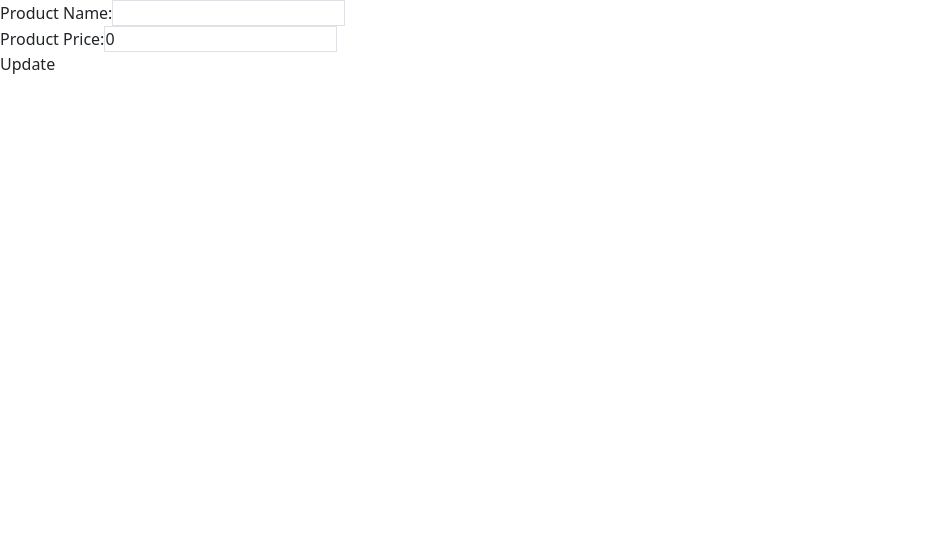
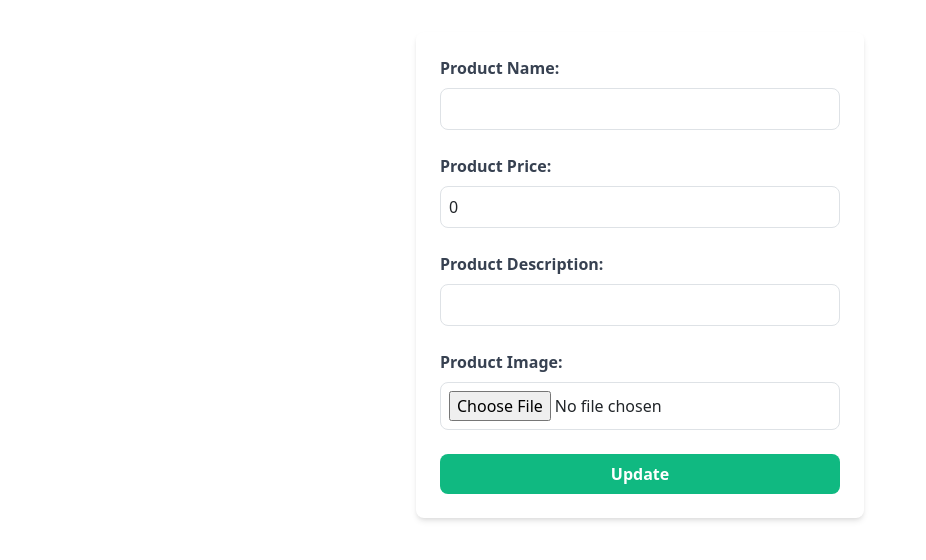
Before and after one commit to lenialeb/angularN, an Angular app: page /updatePro/1 in a window 1280 px wide. Shown: the top 560 px of the page, without its empty margins (0-926 px from the left). Built offline with nearby package versions, Linux system fonts and the light colour scheme; no server answers.

Commit message:
edit the productUpdate and userUpdate functionality by adding description and image and styling, also the services

```diff
--- a/src/app/admin/product-add/product-add.component.ts
+++ b/src/app/admin/product-add/product-add.component.ts
@@ -83,6 +83,7 @@ export class ProductAddComponent {
       this.productService.addProduct(this.product).subscribe(
         (res: any) => {
           console.log("Product added successfully", res);
+          alert("Product added successfully");
           this.router.navigateByUrl('admin');
         },
         (error) => {
--- a/src/app/admin/product-update-form/product-update-form.component.html
+++ b/src/app/admin/product-update-form/product-update-form.component.html
@@ -1,12 +1,55 @@
-<form >
+<form class="max-w-md mx-auto p-6 bg-white rounded-lg shadow-md mt-8" (ngSubmit)="save()">
+  <div class="mb-4">
+    <label for="name" class="block text-gray-700 font-semibold mb-2">Product Name:</label>
+    <input
+      class="border border-gray-300 rounded-lg p-2 w-full focus:outline-none focus:ring-2 focus:ring-green-500"
+      type="text"
+      id="name"
+      [(ngModel)]="product.name"
+      name="name"
+      required
+    />
+  </div>
 
-    <div>
-      <label for="name">Product Name:</label>
-      <input class="border" type="text" id="name" [(ngModel)]="product.name" name="name" required />
-    </div>
-    <div>
-      <label for="price">Product Price:</label>
-      <input class="border" type="number" id="price" [(ngModel)]="product.price" name="price" required />
-    </div>
-    <button type="submit" (click)="save()">Update</button>
-  </form>
+  <div class="mb-4">
+    <label for="price" class="block text-gray-700 font-semibold mb-2">Product Price:</label>
+    <input
+      class="border border-gray-300 rounded-lg p-2 w-full focus:outline-none focus:ring-2 focus:ring-green-500"
+      type="number"
+      id="price"
+      [(ngModel)]="product.price"
+      name="price"
+      required
+    />
+  </div>
+
+  <div class="mb-4">
+    <label for="description" class="block text-gray-700 font-semibold mb-2">Product Description:</label>
+    <input
+      class="border border-gray-300 rounded-lg p-2 w-full focus:outline-none focus:ring-2 focus:ring-green-500"
+      type="text"
+      id="description"
+      [(ngModel)]="product.description"
+      name="description"
+      required
+    />
+  </div>
+
+  <div class="mb-4">
+    <label for="image" class="block text-gray-700 font-semibold mb-2">Product Image:</label>
+    <input
+      class="border border-gray-300 rounded-lg p-2 w-full focus:outline-none focus:ring-2 focus:ring-green-500"
+      type="file"
+      id="image"
+      (change)="onFileSelected($event)"
+      required
+    />
+  </div>
+
+  <button
+    type="submit"
+    class="w-full bg-green-500 text-white font-semibold py-2 rounded-lg hover:bg-green-600 transition duration-300"
+  >
+    Update
+  </button>
+</form>
--- a/src/app/admin/product-update-form/product-update-form.component.ts
+++ b/src/app/admin/product-update-form/product-update-form.component.ts
@@ -1,36 +1,98 @@
+// import { Component, inject } from '@angular/core';
+// import { ProductService } from '../../product.service';
+// import { ActivatedRoute, Router } from '@angular/router';
+// import { FormsModule } from '@angular/forms';
+// interface Product {
+//   id: string;
+//   name: string;
+//   price: number;
+//   description: string;
+//   image: string;
+// }
+// @Component({
+//   selector: 'app-product-update-form',
+//   imports: [FormsModule],
+//   templateUrl: './product-update-form.component.html',
+//   styleUrl: './product-update-form.component.css'
+// })
+// export class ProductUpdateFormComponent {
+
+//   product: Product = { id: '', name: '', price: 0, description: '', image: '' }; // Initialize with empty values
+// router=inject(Router);
+//   constructor(
+//     private route: ActivatedRoute,
+//     private productService: ProductService
+//   ) {}
+
+//   ngOnInit(): void {
+//     const productId = this.route.snapshot.paramMap.get('id');
+//     console.log("Product ID from route:", productId); // Log the product ID to the console
+
+//     if (productId) {
+//       this.productService.getProductById(productId).subscribe((data: Product[]) => { // Expect array response
+//         if (data.length > 0) {
+//           this.product = data[0]; // Assign the first product in the array to the product object
+//           console.log("Fetched product data:", this.product); // Log the product data to the console
+//         } else {
+//           console.error("No product found in the response.");
+//         }
+//       }, (error) => {
+//         console.error("Error fetching product:", error);
+//       });
+//     } else {
+//       console.error("No product ID found in route parameters.");
+//     }
+//   }
+
+//   save() {
+//     // Logic to save the updated product
+//     this.productService.updateProduct(this.product.id, { name: this.product.name, price: this.product.price }).subscribe(() => {
+//       console.log('Product updated successfully');
+//       this.router.navigateByUrl('admin');
+//       // Optionally redirect or show a success message
+//     });
+//   }
+// }
 import { Component, inject } from '@angular/core';
 import { ProductService } from '../../product.service';
 import { ActivatedRoute, Router } from '@angular/router';
 import { FormsModule } from '@angular/forms';
+import { StorageService } from '../../storage.service';
+
 interface Product {
   id: string;
   name: string;
   price: number;
+  description: string;
+  image: string;
 }
+
 @Component({
   selector: 'app-product-update-form',
   imports: [FormsModule],
   templateUrl: './product-update-form.component.html',
-  styleUrl: './product-update-form.component.css'
+  styleUrls: ['./product-update-form.component.css']
 })
 export class ProductUpdateFormComponent {
+  product: Product = { id: '', name: '', price: 0, description: '', image: '' };
+  private selectedFile: File | null = null; // To store the selected file
+  router = inject(Router);
 
-  product: Product = { id: '', name: '', price: 0 };
-router=inject(Router);
   constructor(
     private route: ActivatedRoute,
-    private productService: ProductService
+    private productService: ProductService,
+    private imageService: StorageService // Assuming you have a service for handling image uploads
   ) {}
 
   ngOnInit(): void {
     const productId = this.route.snapshot.paramMap.get('id');
-    console.log("Product ID from route:", productId); // Log the product ID to the console
+    console.log("Product ID from route:", productId);
 
     if (productId) {
-      this.productService.getProductById(productId).subscribe((data: Product[]) => { // Expect array response
+      this.productService.getProductById(productId).subscribe((data: Product[]) => {
         if (data.length > 0) {
-          this.product = data[0]; // Assign the first product in the array to the product object
-          console.log("Fetched product data:", this.product); // Log the product data to the console
+          this.product = data[0];
+          console.log("Fetched product data:", this.product);
         } else {
           console.error("No product found in the response.");
         }
@@ -42,12 +104,46 @@ router=inject(Router);
     }
   }
 
+  onFileSelected(event: Event) {
+    const input = event.target as HTMLInputElement;
+    if (input.files && input.files.length > 0) {
+      this.selectedFile = input.files[0]; // Store the selected file
+    }
+  }
+
   save() {
-    // Logic to save the updated product
-    this.productService.updateProduct(this.product.id, { name: this.product.name, price: this.product.price }).subscribe(() => {
-      console.log('Product updated successfully');
-      this.router.navigateByUrl('admin');
-      // Optionally redirect or show a success message
-    });
+    const productData = {
+      name: this.product.name,
+      price: this.product.price,
+      description: this.product.description,
+      image: this.product.image // Keep the existing image URL
+    };
+
+    // If you want to handle image upload separately, call another method here
+    if (this.selectedFile) {
+      this.imageService.upload(this.selectedFile).subscribe((imageUrl: string) => {
+        productData.image = imageUrl; // Add image URL to product data after upload
+
+        // Now update the product with the new image URL
+        this.productService.updateProduct(this.product.id, productData).subscribe(() => {
+          console.log("updated data",productData)
+          console.log('Product updated successfully');
+
+          this.router.navigateByUrl('admin');
+        }, (error) => {
+          console.error("Error updating product:", error);
+        });
+      }, (error) => {
+        console.error("Error uploading image:", error);
+      });
+    } else {
+      // Update product without changing the image
+      this.productService.updateProduct(this.product.id, productData).subscribe(() => {
+        console.log('Product updated successfully');
+        this.router.navigateByUrl('admin');
+      }, (error) => {
+        console.error("Error updating product:", error);
+      });
+    }
   }
 }
--- a/src/app/admin/user-add/user-add.component.ts
+++ b/src/app/admin/user-add/user-add.component.ts
@@ -21,6 +21,7 @@ constructor(private userService:UserService){}
 addUser(){
   this.userService.register(this.user).subscribe((res:any)=>{
     console.log("User added successfully",res);
+    alert("User added successfully");
 this.router.navigateByUrl('admin')
   }, (error) => {
     console.error("Product addition failed", error);
--- a/src/app/admin/user-update-form/user-update-form.component.html
+++ b/src/app/admin/user-update-form/user-update-form.component.html
@@ -1,13 +1,32 @@
-<div>
-    <form>
-        <div>
-            <label for="name"> Name:</label>
-            <input class="border" type="text" id="name" [(ngModel)]="user.name" name="name" required />
+<div class="max-w-md mx-auto p-6 bg-white rounded-lg shadow-md mt-8">
+    <form (ngSubmit)="save()">
+        <div class="mb-4">
+            <label for="name" class="block text-gray-700 font-semibold mb-2">Name:</label>
+            <input
+                class="border border-gray-300 rounded-lg p-2 w-full focus:outline-none focus:ring-2 focus:ring-blue-500"
+                type="text"
+                id="name"
+                [(ngModel)]="user.name"
+                name="name"
+                required
+            />
         </div>
-        <div>
-            <label for="price">user Name:</label>
-            <input class="border" type="text" id="username" [(ngModel)]="user.username" name="username" required />
+        <div class="mb-4">
+            <label for="username" class="block text-gray-700 font-semibold mb-2">User Name:</label>
+            <input
+                class="border border-gray-300 rounded-lg p-2 w-full focus:outline-none focus:ring-2 focus:ring-blue-500"
+                type="text"
+                id="username"
+                [(ngModel)]="user.username"
+                name="username"
+                required
+            />
         </div>
-        <button type="submit" (click)="save()">Update</button>
+        <button
+            type="submit"
+            class="w-full bg-blue-500 text-white font-semibold py-2 rounded-lg hover:bg-blue-600 transition duration-300"
+        >
+            Update
+        </button>
     </form>
 </div>
--- a/src/app/pages/home/home.component.html
+++ b/src/app/pages/home/home.component.html
@@ -1,6 +1,6 @@
 <div class="bg-white flex flex-col justify-evenly items-center">
     <div class="bg-green-800 w-full">
-        <div class="text-center text-slate-100 mt-3 mb-4">
+        <div class="text-center text-slate-100 mt-5 mb-4">
             <h2>Featured</h2>
             <p>Lorem ipsum dolor sit amet consectetur adipisicing elit. Alias maiores perferendis, eligendi nihil, eveniet enim obcaecati delectus deleniti tempora dolorem cum fuga distinctio officia magni odit quia eum reiciendis id?</p>
         </div>
--- a/src/app/product.service.ts
+++ b/src/app/product.service.ts
@@ -35,7 +35,7 @@ export class ProductService {
 
   // Update an existing product
 
-  updateProduct(id: string, product: { name: string; price: number }): Observable<string> {
+  updateProduct(id: string, product: { name: string; price: number; description:string; image:string }): Observable<string> {
     return this.http.put<string>(`${this.apiUrl}/${id}`, product, {
       responseType: 'text' as 'json' // Specify responseType as text
     });
```
Also changed, not shown: src/app/layout/category-navbar/category-navbar.component.html (+5 -3 lines).
